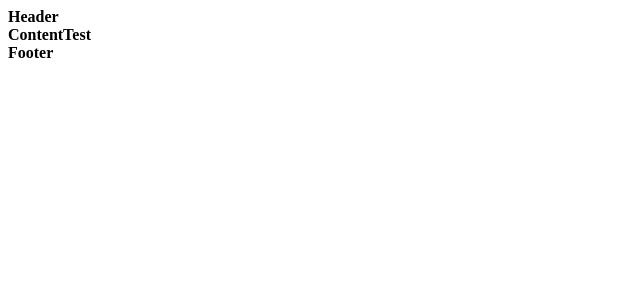
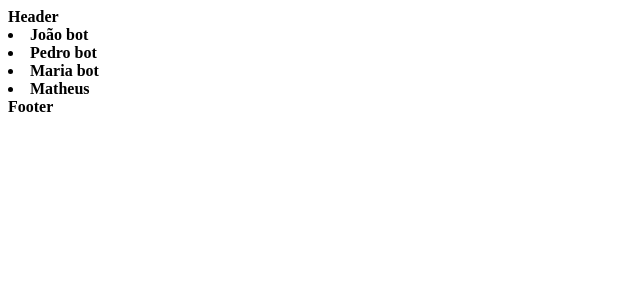
Before and after one commit to renan-tsx/cats, a React (Vite) app: page /contenttest in a window 1280 px wide. Shown: the top 300 px of the page, without its empty margins (0-640 px from the left). Built offline with nearby package versions, Linux system fonts and the light colour scheme; no server answers; data requests are answered from the project's data file.

Commit message:
chore: axios + app/shared/services

```diff
--- a/mock/db.json
+++ b/mock/db.json
@@ -1,3 +1,40 @@
 {
-  "users": [{ "id": 1, "name": "renan" }]
+  "users": [
+    {
+      "id": 1,
+      "name": "João bot",
+      "last_name": "da Silva",
+      "email": "joaobot@gmail.com",
+      "password": "bot",
+      "date_created": 1697506893293,
+      "date_updated": null
+    },
+    {
+      "id": 2,
+      "name": "Pedro bot",
+      "last_name": "Aparecido da Silva",
+      "email": "pedrobot@gmail.com",
+      "password": "bot",
+      "date_created": 1697506893293,
+      "date_updated": null
+    },
+    {
+      "id": 3,
+      "name": "Maria bot",
+      "last_name": "Souza Filha",
+      "email": "mariabot@gmail.com",
+      "password": "bot",
+      "date_created": 1697506893293,
+      "date_updated": null
+    },
+    {
+      "name": "Matheus",
+      "last_name": "Lima da Silva",
+      "email": "matheus@gmail.com",
+      "password": "bot",
+      "date_created": 1697521490918,
+      "date_updated": null,
+      "id": 5
+    }
+  ]
 }
--- a/src/app/shared/components/ContentTest/index.jsx
+++ b/src/app/shared/components/ContentTest/index.jsx
@@ -1,3 +1,115 @@
+import { useEffect, useState } from "react";
+import { ApiError } from "../../services/api/ApiError";
+import { UsersService } from "../../services/users/UsersService";
+
 export const ContentTest = () => {
-  return <div>ContentTest</div>;
+  const [users, setUsers] = useState([]);
+
+  useEffect(() => {
+    // Teste: Buscar todos os usuários
+    UsersService.getAll().then((res) => {
+      if (res instanceof ApiError) {
+        console.log(res.error);
+      } else {
+        setUsers(res.response.data);
+      }
+    });
+
+    // Teste: Buscar usuário por ID
+    UsersService.getById("1").then((res) => {
+      if (res instanceof ApiError) {
+        console.log("instanceof ApiError", res.error);
+      } else {
+        console.log("getById res", res.response);
+      }
+    });
+
+    // Teste: Buscar usuário por ID inexistente
+    UsersService.getById("5").then((res) => {
+      if (res instanceof ApiError) {
+        console.log("getById instanceof ApiError", res.error);
+      } else {
+        console.log("getById res", res.response);
+      }
+    });
+
+    // Teste: Buscar usuário por email
+    UsersService.getByEmail("maria@gmail.com").then((res) => {
+      if (res instanceof ApiError) {
+        console.log("getByEmail instanceof ApiError", res.error);
+      } else {
+        console.log("getByEmail res", res.response);
+      }
+    });
+
+    // Teste: Buscar usuário por email inexistente
+    UsersService.getByEmail("joaobot@gmail.com").then((res) => {
+      if (res instanceof ApiError) {
+        console.log("getByEmail instanceof ApiError", res.error);
+      } else {
+        console.log("getByEmail res", res.response);
+      }
+    });
+
+    const newUser = {
+      name: "Matheus",
+      last_name: "Lima da Silva",
+      email: "matheus@gmail.com",
+      password: "bot",
+      date_created: new Date().getTime(),
+      date_updated: null,
+    };
+
+    // Teste: Criar um novo usuário
+    UsersService.create(newUser).then((res) => {
+      if (res instanceof ApiError) {
+        console.log("create instanceof ApiError", res.error);
+      } else {
+        setUsers((prev) => [...prev, newUser]);
+        console.log("create res", res.response);
+      }
+    });
+
+    const updateUser = {
+      name: "Matheus bot",
+      last_name: "Lima da Silva",
+      email: "matheusbot@gmail.com",
+      date_updated: new Date().getTime(),
+    };
+
+    // Teste: Atualizar um usuário existente
+    UsersService.updateById(4, updateUser).then((res) => {
+      if (res instanceof ApiError) {
+        console.log("updateById instanceof ApiError", res.error);
+      } else {
+        console.log("updateById res", res.response);
+      }
+    });
+
+    // Teste: Atualizar um usuário inexistente
+    UsersService.updateById(999, updateUser).then((res) => {
+      if (res instanceof ApiError) {
+        console.log("instanceof ApiError", res.error);
+      } else {
+        console.log("updateById res", res);
+      }
+    });
+
+    // Teste: Deletar um usuário
+    UsersService.deleteById(4).then((res) => {
+      if (res instanceof ApiError) {
+        console.log("deleteById instanceof ApiError", res.error);
+      } else {
+        console.log("deleteById res", res.response);
+      }
+    });
+  }, []);
+
+  return (
+    <>
+      {users.map((user) => (
+        <li key={user.name}>{user.name}</li>
+      ))}
+    </>
+  );
 };
--- /dev/null
+++ b/src/app/shared/services/api/ApiConfig.js
@@ -0,0 +1,7 @@
+import axios from "axios";
+
+export const Api = () => {
+    return axios.create({
+        baseURL: "http://localhost:3333"
+    });
+};
--- /dev/null
+++ b/src/app/shared/services/api/ApiError.js
@@ -0,0 +1,18 @@
+export class ApiError extends Error {
+    constructor({ message = null, status = null, origin = "" }) {
+        // Chama o construtor da classe Error, definindo a mensagem de erro.
+        super(message);
+
+        // Define as propriedades de erro separadamente.
+        this.origin = "ApiError" + (origin ? " - " : "") + origin;
+        this.message = message
+        this.status = status;
+
+        // Define o erro como um objeto com informações.
+        this.error = {
+            origin: "ApiError" + (origin ? " - " : "") + origin,
+            message: message,
+            status: status
+        };
+    }
+}
--- /dev/null
+++ b/src/app/shared/services/api/ApiSuccess.js
@@ -0,0 +1,17 @@
+export class ApiSuccess {
+    constructor({ data = null, message = null, status = null }) {
+        // Define as propriedades de sucesso separadamente.
+        this.success = true;
+        this.data = data;
+        this.message = message;
+        this.status = status;
+
+        // Define o sucesso como um objeto com informações.
+        this.response = {
+            success: true,
+            data: data,
+            message: message,
+            status: status
+        };
+    }
+}
--- /dev/null
+++ b/src/app/shared/services/users/UsersService.js
@@ -0,0 +1,157 @@
+import { Api } from "../api/ApiConfig";
+import { ApiError } from "../api/ApiError";
+import { ApiSuccess } from "../api/ApiSuccess";
+
+const getAll = async () => {
+    try {
+        const { data, status, statusText } = await Api().get("/users");
+
+        return new ApiSuccess({
+            data: data,
+            message: statusText,
+            status: status
+        });
+    } catch (error) {
+        return new ApiError({
+            origin: "getAll",
+            message: "Erro ao consultar os usuários",
+            status: error.response.status,
+        });
+    }
+};
+
+const getById = async (id) => {
+    try {
+        const { data, status, statusText } = await Api().get("/users/" + id);
+        return new ApiSuccess({
+            data: data,
+            message: statusText,
+            status: status
+        });
+    } catch (error) {
+        return new ApiError({
+            origin: "getById",
+            message: "Erro ao consultar o usuário",
+            status: error.response.status,
+        });
+    }
+};
+
+const getByEmail = async (email) => {
+    try {
+        const { data, status, statusText } = await Api().get("/users/?email=" + email);
+        const alreadyExists = data.length
+
+        if (alreadyExists) {
+            return new ApiSuccess({
+                data: data,
+                message: statusText,
+                status: status
+            });
+        }
+
+        return new ApiError({
+            origin: "getByEmail",
+            message: "O usuário não existe",
+            status: 404,
+        });
+
+    } catch (error) {
+        return new ApiError({
+            origin: "getByEmail",
+            message: "Erro ao consultar o usuário",
+            status: error.response.status,
+        });
+    }
+};
+
+const create = async (dataToCreate) => {
+    try {
+        const { status: statusUser } = await getByEmail(dataToCreate.email);
+
+        if (statusUser !== 404) {
+            return new ApiError({
+                origin: "create",
+                message: "O usuário já existe",
+                status: 409,
+            });
+        }
+
+        const { data, status, statusText } = await Api().post("/users", dataToCreate);
+
+        return new ApiSuccess({
+            data: data,
+            message: statusText,
+            status: status
+        });
+    } catch (error) {
+        return new ApiError({
+            origin: "create",
+            message: "Erro ao criar o usuário",
+            status: error.response.status,
+        });
+    }
+};
+
+const updateById = async (id, dataToUpdate) => {
+    try {
+        const { success: alreadyExists } = await getById(id);
+
+        if (alreadyExists) {
+            const { data, status, statusText } = await Api().patch("/users/" + id, dataToUpdate);
+            return new ApiSuccess({
+                data: data,
+                message: statusText,
+                status: status
+            });
+        }
+
+        return new ApiError({
+            origin: "updateById",
+            message: "O usuário não existe",
+            status: 404,
+        });
+    } catch (error) {
+        return new ApiError({
+            origin: "updateById",
+            message: "Erro ao atualizar o usuário",
+            status: error.response.status,
+        });
+    }
+};
+
+const deleteById = async (id) => {
+    try {
+        const { success: alreadyExists } = await getById(id);
+
+        if (alreadyExists) {
+            const { data, status, statusText } = await Api().delete("/users/" + id);
+            return new ApiSuccess({
+                data: data,
+                message: statusText,
+                status: status
+            });
+        }
+
+        return new ApiError({
+            origin: "deleteById",
+            message: "O usuário não existe",
+            status: 404,
+        });
+    } catch (error) {
+        return new ApiError({
+            origin: "deleteById",
+            message: "Erro ao deletar o usuário",
+            status: error.response.status,
+        });
+    }
+};
+
+export const UsersService = {
+    getAll,
+    getById,
+    getByEmail,
+    create,
+    updateById,
+    deleteById
+};
```
Also changed, not shown: package.json (+4 -3 lines), src/main.jsx (+4 -4 lines), 1 other file (tests, documents, lock files or other folders).
